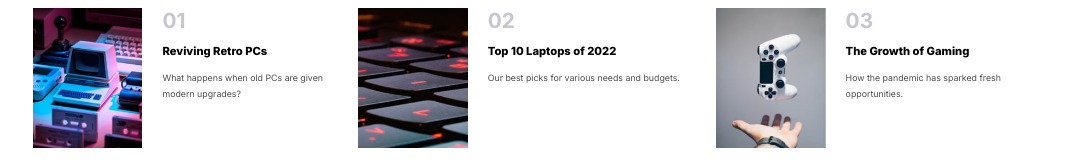
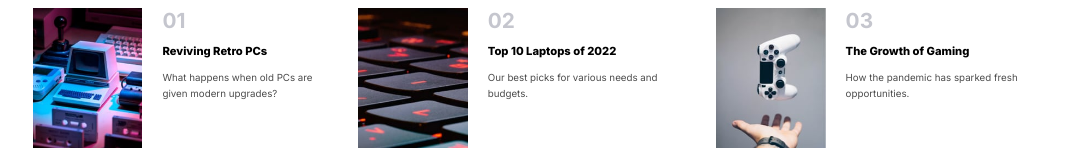
Before and after one commit to bivek2003/News-Homepage, a plain HTML site: page index.html in a window 1280 px wide. Shown: the part 682-842 px from the top of the page, without its empty margins (103-1176 px from the left). Drawn offline with Linux system fonts and the light colour scheme.

Commit message:
Update style.css

```diff
--- a/style.css
+++ b/style.css
@@ -476,7 +476,7 @@ hr {
 
   .text p {
     margin-top: 0.7rem;
-    font-size: 0.55rem;
+    font-size: 0.61rem;
     line-height: 1rem;
   }
 
```
